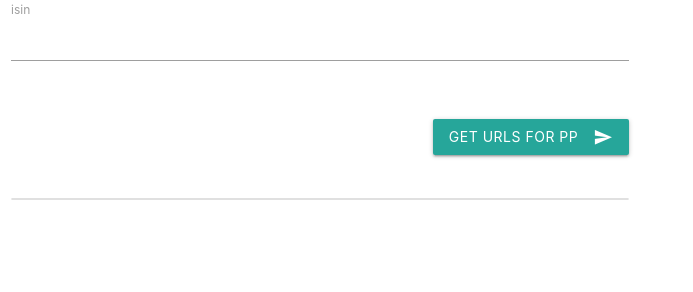
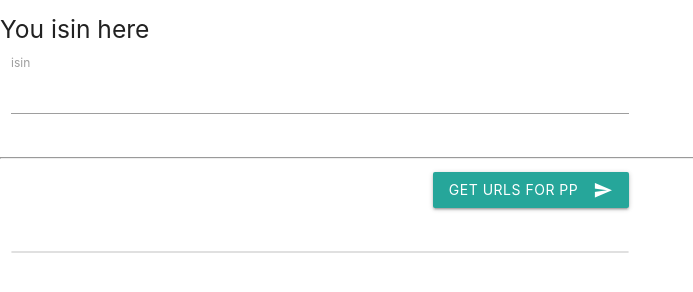
Before and after one commit to littleCdev/PortfolioPerformanceTableProxy, a website: page providers/comdirect.html in a window 1280 px wide. Shown: the whole page, without its empty margins (0-693 px from the left). Drawn offline with Linux system fonts and the light colour scheme; files that its build step writes are made by us from their sources; files whose address does not match are found by name.

Commit message:
for strange...

```diff
--- a/providers/comdirect.html
+++ b/providers/comdirect.html
@@ -15,6 +15,7 @@
 </head>
 <body>
 <div class="row">
+    <h5>You isin here</h5>
     <div class="input-field col s6">
         <input value="" id="isin" type="text" >
         <label class="active" for="isin">isin</label>
@@ -27,6 +28,7 @@
             <i class="material-icons right">send</i>
         </button>
     </div>
+    <hr>
 </div>
 <div class="row">
     <div class="col s6">
```
